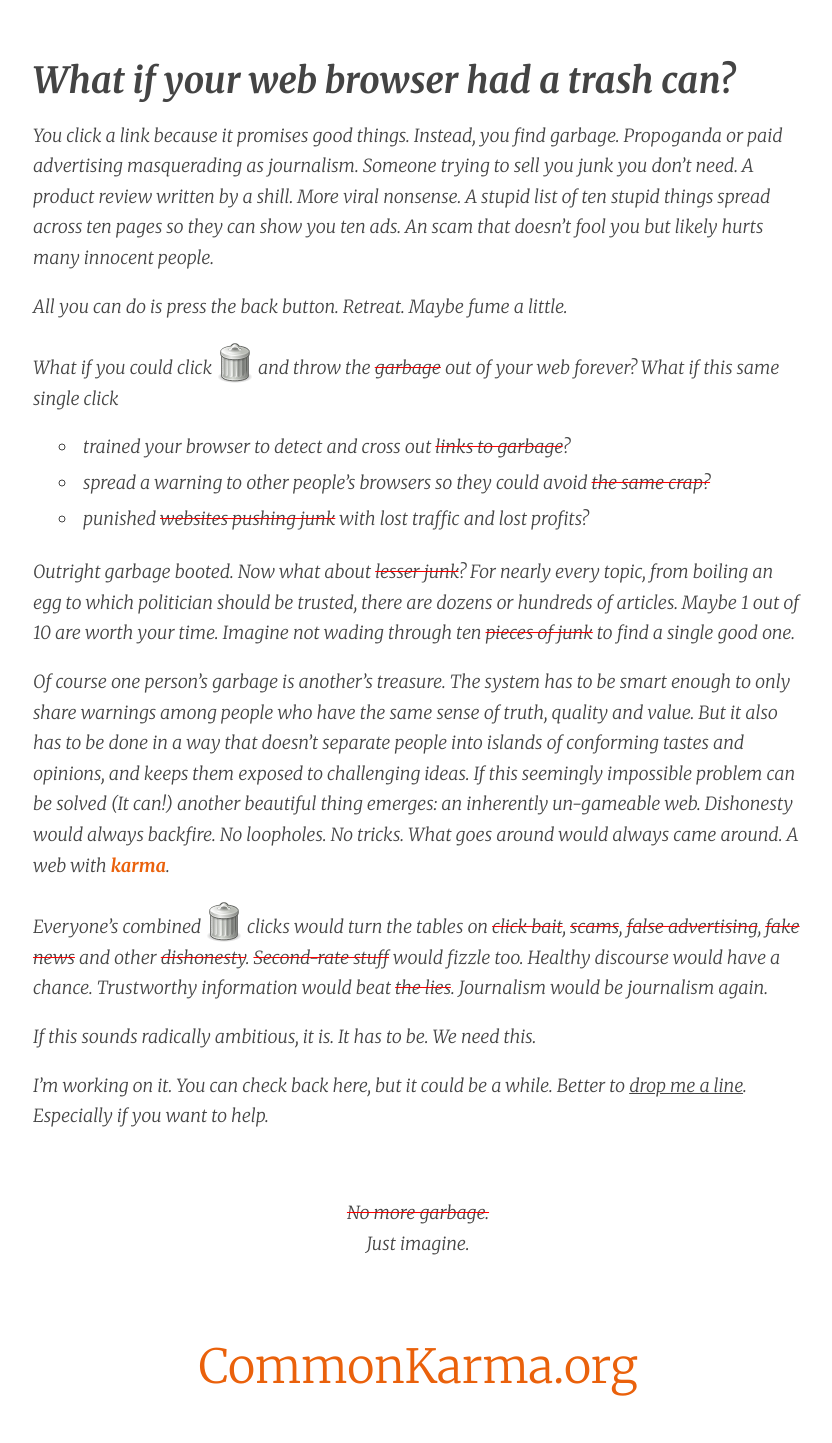
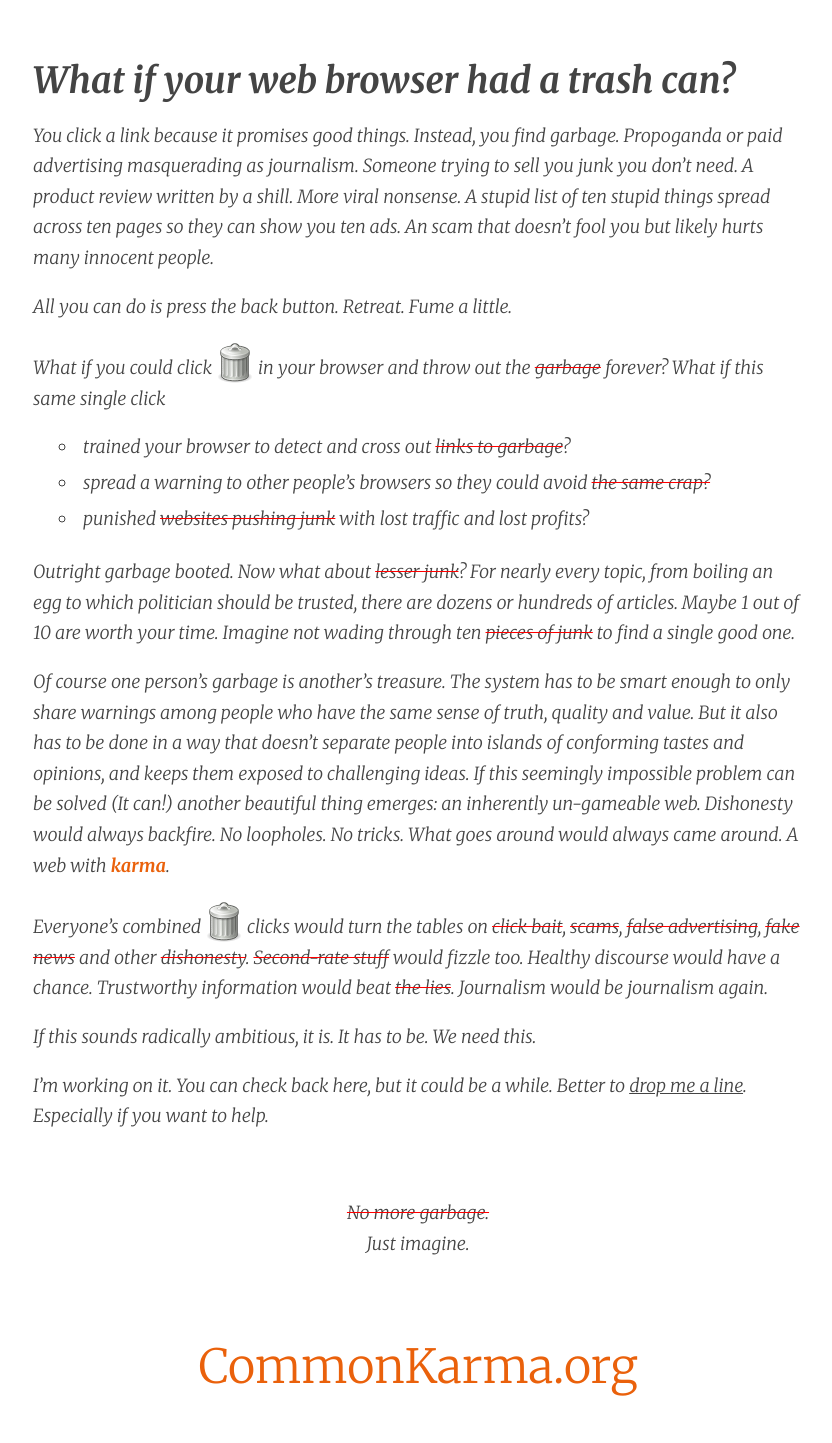
Before and after one commit to commonkarma/commonkarma.org-source, a Jekyll site: the page built from index.md, in a window 1280 px wide. Shown: the whole page, without its empty margins (222-1054 px from the left). Built offline with Jekyll 4.4.1, drawn with Linux system fonts in a browser that asks for light colours; comment, search, counter and statistics services are not loaded.

Commit message:
wordsmith

```diff
--- a/index.md
+++ b/index.md
@@ -9,9 +9,9 @@ title: What If?
 
 You click a link because it promises good things. Instead, you find garbage. Propoganda or paid advertising masquerading as journalism. Someone trying to sell you junk you don't need. A product review written by a shill. More viral nonsense. A stupid list of ten stupid things spread across ten pages so they can show you ten ads. An scam that doesn't fool you but likely hurts many innocent people.
 
-All you can do is press the back button. Retreat. Maybe fume a little.
+All you can do is press the back button. Retreat. Fume a little.
 
-What if you could click <span class="garbage-can">![a trash can](./images/garbage-can.svg)</span> and throw the <del>garbage</del> out of *your* web *forever*? What if this same single click
+What if you could click <span class="garbage-can">![a trash can](./images/garbage-can.svg)</span> in your browser and throw out the <del>garbage</del> forever? What if this same single click
 
 - trained your browser to detect and cross out <del>links to garbage</del>?
 - spread a warning to other people's browsers so they could avoid <del>the same crap<del>?
```
